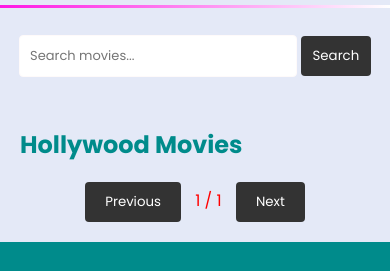
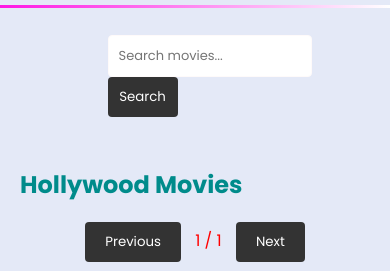
Before and after one commit to IzanAnsari/Complete-movie-0.2, a website: page views/search.html in a window 390 px wide. Shown: the part 65-336 px from the top of the page. Drawn offline with nearby package versions, Linux system fonts and the light colour scheme; no server answers.

Commit message:
last commit at 2:11 PM

```diff
--- a/public/search.css
+++ b/public/search.css
@@ -275,13 +275,24 @@ h1 {
 }
 
 #search-bar {
-    text-align: center;
+    /* text-align: center; */
+    margin-left: 25%;
     margin-top: 90px;
     margin-bottom: 10px;
     padding: 10px;
     /* background-color: #fff; */
     border-radius: 8px;
     /* box-shadow: 0 0 10px rgba(0, 0, 0, 0.1); */
+}
+#inputBox{
+    position: absolute;
+    text-align: left;
+    /* margin-top: -19px; */
+    padding-top: 4px;
+    padding-left: 7px;
+    width: 400px;
+    /* border: 1px solid rgb(0, 0, 0); */
+    /* margin-left: 5%; */
 }
 
 #movie {
@@ -295,16 +306,7 @@ h1 {
     width: 200px;
     /* height: 200px; */
 }
-#inputBox{
-    position: absolute;
-    text-align: left;
-    /* margin-top: -19px; */
-    padding-top: 4px;
-    padding-left: 7px;
-    width: 400px;
-    /* border: 1px solid rgb(0, 0, 0); */
-    margin-left: 317px;
-}
+
 
 #wrapper{
     margin-top: 50px;
@@ -422,7 +424,7 @@ h2{
     }
     #inputBox{
         margin-left: 1.5%;
-        width: 70%;
+        width: 50%;
         font-size: 13px;
     }
 
```
